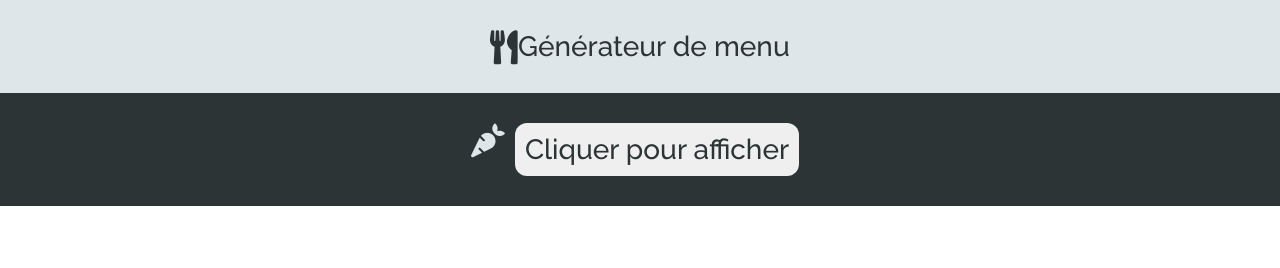
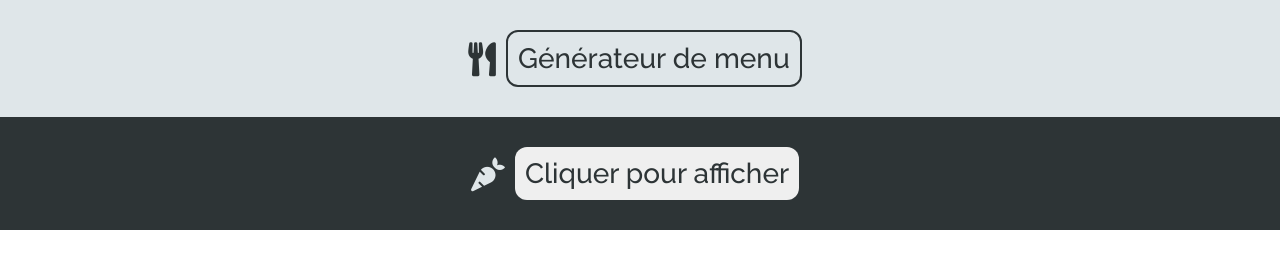
Before and after one commit to OMantel1/Generateur-de-menu-js, a plain HTML site: page index.html in a window 1280 px wide. Drawn offline with Linux system fonts and the light colour scheme.

Commit message:
amelioration placement icons

```diff
--- a/css/style.css
+++ b/css/style.css
@@ -3,6 +3,7 @@ Couleurs
 Gris clair: #dfe6e9;
 Gris foncé: #2d3436;
 */
+
 body{
 	max-width: 100%;
 	margin: auto;
@@ -16,18 +17,23 @@ header{
 
 header h1{
 	color: #2d3436;
-    width: 100%;
-	margin: auto;
 	text-align: center;
 	font-size: 28px;
     font-family: 'Raleway', sans-serif;
     font-weight: 500;
+    border: Solid #2d3436 2px;
+    border-radius: 12px;
+    padding: 10px;
+    margin: 0px 10px;
 }
 
 header div{
-	width: 300px;
 	margin: auto;
 	text-align: center;
+    display: flex;
+    align-items: center;
+    justify-content: center;
+
 }
 
 
@@ -44,6 +50,7 @@ header{
 section{
 	display: flex;
 	justify-content: center;
+    align-items: center;
     background-color: #2d3436;
 }
 
@@ -94,8 +101,8 @@ button:hover{
 }
 .fa-utensils{
     color: #2d3436;
-float: left;
 }
 .fa-carrot{
 	color: #dfe6e9;
+
 }
```
